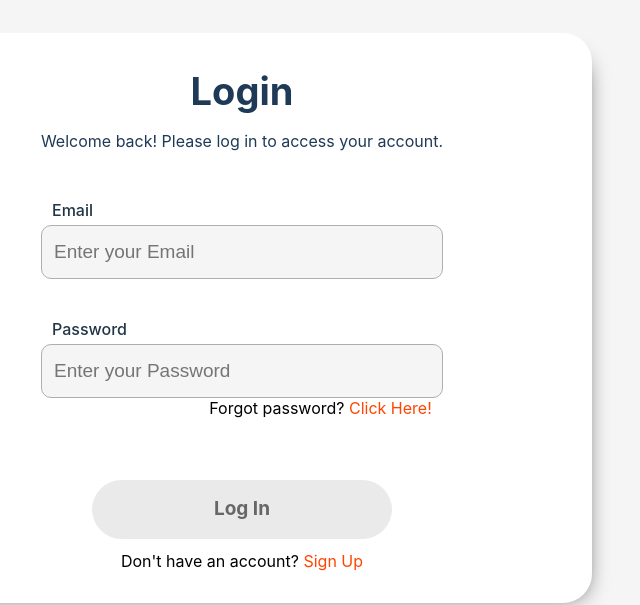
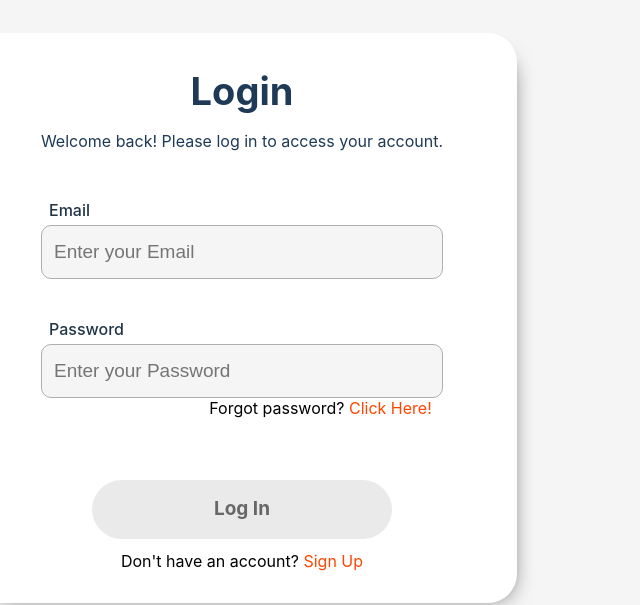
Before and after one commit to tenze21/homestay-booking-app-, a React (Vite) app in the folder client/: page / in a window 1280 px wide. Shown: the part 199-804 px from the top of the page, without its empty margins (398-1038 px from the left). Built offline with nearby package versions, Linux system fonts and the light colour scheme.

Commit message:
muhahaha

```diff
--- a/client/src/Components/LoginSignup/Login.css
+++ b/client/src/Components/LoginSignup/Login.css
@@ -17,7 +17,7 @@ body{
     flex-direction: column;
     margin: auto;
     margin-top: 200px;
-    width: 700px;
+    width: 550px;
     background: #fff;
     padding-bottom: 30px;
     box-shadow: 10px 10px 25px -20px #000000;
@@ -60,7 +60,7 @@ body{
 }
 .aboveIntput{
     text-align: left;
-    margin-left: 160px;
+    margin-left: 82px;
     margin-bottom: -10px;
     font-weight: 500;
     font-size: 16px;
```
